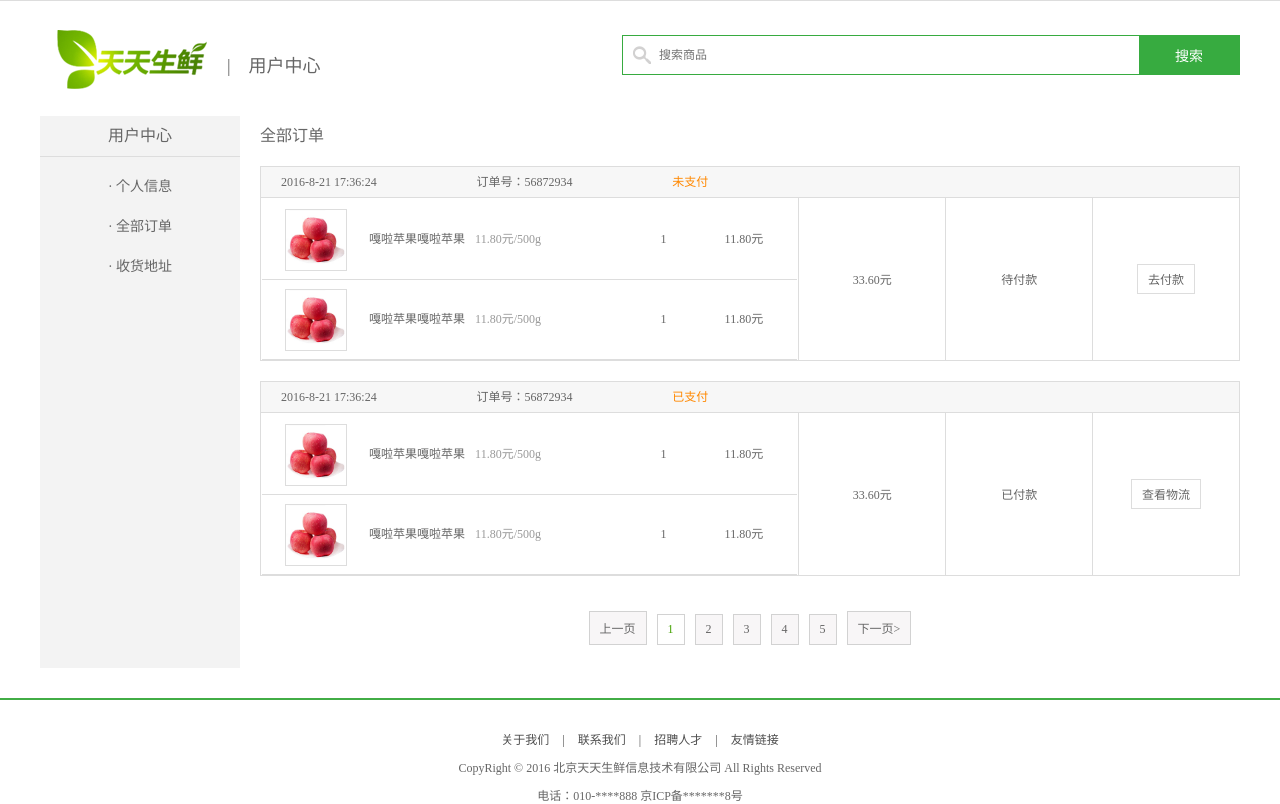
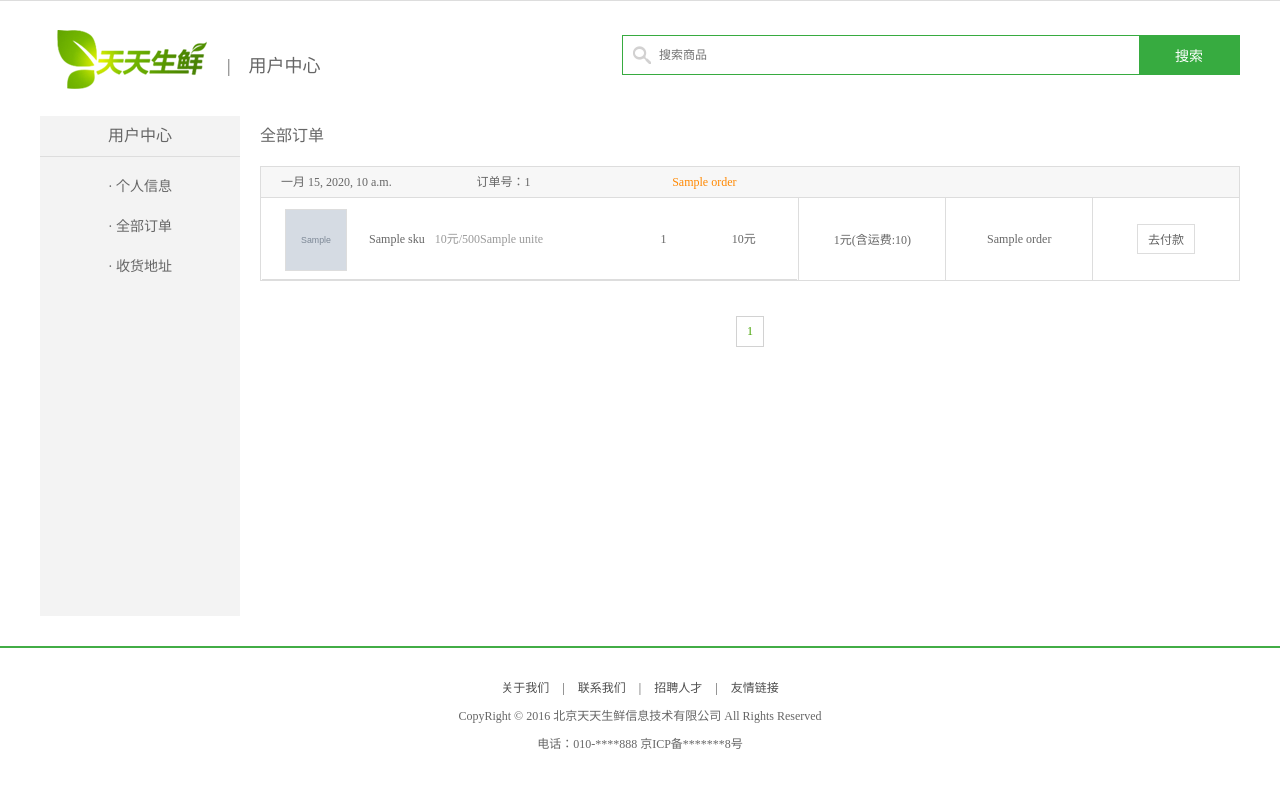
Before and after one commit to GSFNE/b-b-b, a Django app: template DailyFrsh/templates/user_center_order.html in a window 1280 px wide. Shown: the part 29-833 px from the top of the page. After the commit the page ends 778 px from the top, so only its background shows below. Run offline with Django 3.2, Linux system fonts and the light colour scheme; the template is opened without the code that fills it: most values are stand-ins (such as "Sample title", 1, 10 or a date in 2020); grey boxes marked "Sample" are stand-in pictures; parts of the project's set-up code (start-up, migrations or seed data) failed here and were passed over.

Commit message:
SDK接口链接支付宝，支付宝页面

```diff
--- a/DailyFrsh/DailyFrsh/settings.py
+++ b/DailyFrsh/DailyFrsh/settings.py
@@ -156,7 +156,7 @@ CACHES = {
 # 设置session储存在缓存中
 SESSION_ENGINE = "django.contrib.sessions.backends.cache"
 SESSION_CACHE_ALIAS = "default"
-# 指定登陆url的路径
+# 指定登陆url的路径  配合utils里面的mixin.py文件， 需要登陆才能访问的页面，先要跳转登陆页面
 LOGIN_URL = '/user/login'
 
 # 指定django上传文件的存储类  --> 这里用 FastDFS 存储文件
@@ -168,4 +168,5 @@ FDFS_CLIENT_CONF = './utils/fdfs/client.conf'
 # 指定fdfs服务器nginx服务的地址, 写fastdfs运行的主机的ip 和 端口号
 FDFS_NGINX_URL = 'http://192.168.102.131:8888/'
 
+
 # 配置搜索框的文件
--- a/DailyFrsh/apps/order/urls.py
+++ b/DailyFrsh/apps/order/urls.py
@@ -1,7 +1,8 @@
 from django.conf.urls import url
-from apps.order.views import OrderPlaceView, OrderCommitView
+from apps.order.views import OrderPlaceView, OrderCommitView, OrderPayView
 
 urlpatterns = [
     url(r'^place$', OrderPlaceView.as_view(), name='place'),  # 提交订单， 要跳转的页面
     url(r'^commit$', OrderCommitView.as_view(), name='commit'),  # 订单创建
+    url(r'', OrderPayView.as_view(), name='pay'),   # 订单支付
 ]
--- a/DailyFrsh/apps/user/urls.py
+++ b/DailyFrsh/apps/user/urls.py
@@ -9,7 +9,7 @@ urlpatterns = [
 
     url(r'^logout$', LogoutView.as_view(), name='logout'),  # 用户退出
 
-    url(r'^$', UserinfoView.as_view(), name='user') , # 用户中心
+    url(r'^$', UserinfoView.as_view(), name='user'),  # 用户中心
     url(r'^address$', UseraddressView.as_view(), name='address'),  # 用户地址
-    url(r'^order$', UserorderView.as_view(), name='order'),  # 用户订单
+    url(r'^order/(?P<page>\d+)$', UserorderView.as_view(), name='order'),  # 用户订单
 ]
--- a/DailyFrsh/templates/base.html
+++ b/DailyFrsh/templates/base.html
@@ -35,7 +35,7 @@
 					<span>|</span>
 					<a href="{% url 'cart:show' %}">我的购物车</a>
 					<span>|</span>
-					<a href="{% url 'user:order' %}">我的订单</a>
+					<a href="{% url 'user:order' 1 %}">我的订单</a>
 				</div>
 			</div>
 		</div>
--- a/DailyFrsh/templates/base_user_center.html
+++ b/DailyFrsh/templates/base_user_center.html
@@ -8,7 +8,7 @@
 			<h3>用户中心</h3>
 			<ul>
 				<li><a href="{% url 'user:user' %}" {% if page == 'user' %}class="active"{% endif %}>· 个人信息</a></li>
-				<li><a href="{% url 'user:order' %}" {% if page == 'order' %}class="active"{% endif %}>· 全部订单</a></li>
+				<li><a href="{% url 'user:order' 1 %}" {% if page == 'order' %}class="active"{% endif %}>· 全部订单</a></li>
 				<li><a href="{% url 'user:address' %}" {% if page == 'address' %}class="active"{% endif %}>· 收货地址</a></li>
 			</ul>
 		</div>
--- a/DailyFrsh/templates/user_center_info.html
+++ b/DailyFrsh/templates/user_center_info.html
@@ -20,7 +20,7 @@
 					<ul class="goods_type_list clearfix">
                         {% for sku in skus %}
 				        <li>
-                            <a href="detail.html"><img src="{{ sku.image.url }}"></a>
+                            <a href="{% url 'goods:detail' sku.id %}"><img src="{{ sku.image.url }}"></a>
                             <h4><a href="detail.html">{{ sku.name }}</a></h4>
                             <div class="operate">
                                 <span class="prize">￥{{ sku.price }}</span>
--- a/DailyFrsh/templates/user_center_order.html
+++ b/DailyFrsh/templates/user_center_order.html
@@ -2,74 +2,79 @@
 {% load staticfiles %}
 {% block right_content %}
 		<div class="right_content clearfix">
+                {% csrf_token %}
 				<h3 class="common_title2">全部订单</h3>
+                {% for order in order_page %}
 				<ul class="order_list_th w978 clearfix">
-					<li class="col01">2016-8-21 17:36:24</li>
-					<li class="col02">订单号：56872934</li>
-					<li class="col02 stress">未支付</li>
-				</ul>
-
-				<table class="order_list_table w980">
-					<tbody>
-						<tr>
-							<td width="55%">
-								<ul class="order_goods_list clearfix">
-									<li class="col01"><img src="{% static 'images/goods02.jpg' %}"></li>
-									<li class="col02">嘎啦苹果嘎啦苹果<em>11.80元/500g</em></li>
-									<li class="col03">1</li>
-									<li class="col04">11.80元</li>
-								</ul>
-								<ul class="order_goods_list clearfix">
-									<li class="col01"><img src="{% static 'images/goods02.jpg' %}"></li>
-									<li class="col02">嘎啦苹果嘎啦苹果<em>11.80元/500g</em></li>
-									<li class="col03">1</li>
-									<li class="col04">11.80元</li>
-								</ul>
-							</td>
-							<td width="15%">33.60元</td>
-							<td width="15%">待付款</td>
-							<td width="15%"><a href="#" class="oper_btn">去付款</a></td>
-						</tr>
-					</tbody>
-				</table>
-
-				<ul class="order_list_th w978 clearfix">
-					<li class="col01">2016-8-21 17:36:24</li>
-					<li class="col02">订单号：56872934</li>
-					<li class="col02 stress">已支付</li>
+					<li class="col01">{{ order.create_time }}</li>
+					<li class="col02">订单号：{{ order.order_id }}</li>
+					<li class="col02 stress">{{ order.status_name }}</li>
 				</ul>
 				<table class="order_list_table w980">
 					<tbody>
 						<tr>
 							<td width="55%">
+                                {% for order_sku in order.order_skus %}
 								<ul class="order_goods_list clearfix">
-									<li class="col01"><img src="{% static 'images/goods02.jpg' %}"></li>
-									<li class="col02">嘎啦苹果嘎啦苹果<em>11.80元/500g</em></li>
-									<li class="col03">1</li>
-									<li class="col04">11.80元</li>
+									<li class="col01"><img src="{{ order_sku.sku.image.url }}"></li>
+									<li class="col02">{{ order_sku.sku.name }}<em>{{ order_sku.price }}元/500{{ order_sku.sku.unite }}</em></li>
+									<li class="col03">{{ order_sku.count }}</li>
+									<li class="col04">{{ order_sku.amount }}元</li>
 								</ul>
-								<ul class="order_goods_list clearfix">
-									<li class="col01"><img src="{% static 'images/goods02.jpg' %}"></li>
-									<li class="col02">嘎啦苹果嘎啦苹果<em>11.80元/500g</em></li>
-									<li class="col03">1</li>
-									<li class="col04">11.80元</li>
-								</ul>
+                                {% endfor %}
 							</td>
-							<td width="15%">33.60元</td>
-							<td width="15%">已付款</td>
-							<td width="15%"><a href="#" class="oper_btn">查看物流</a></td>
+							<td width="15%">{{ order.total_amount}}元(含运费:{{ order.transit_price }})</td>
+							<td width="15%">{{ order.status_name }}</td>
+							<td width="15%"><a href="#" order_id="{{ order.order_id }}" status="{{ order.order_status }}" class="oper_btn">去付款</a></td>
 						</tr>
 					</tbody>
 				</table>
-
+                {% endfor %}
 				<div class="pagenation">
-					<a href="#">上一页</a>
-					<a href="#" class="active">1</a>
-					<a href="#">2</a>
-					<a href="#">3</a>
-					<a href="#">4</a>
-					<a href="#">5</a>
-					<a href="#">下一页></a>
+                    {% if order_page.has_previous %}
+					<a href="{% url 'user:order' order_page.previous_page_number %}">上一页</a>
+                    {% endif %}
+                    {% for pindex in order_page.paginator.page_range %}
+                        {% if pindex == order_page.number %}
+					    <a href="{% url 'user:order' pindex %}" class="active">{{ pindex }}</a>
+                        {% else %}
+					    <a href="{% url 'user:order' pindex %}">{{ pindex }}</a>
+                        {% endif %}
+					{% endfor %}
+                    {% if order_page.has_next %}
+					<a href="{% url 'user:order' order_page.next_page_number %}">下一页></a>
+                    {% endif %}
 				</div>
 		</div>
 {% endblock right_content %}
+{% block bottomfiles %}
+    <script src="{% static 'js/jquery-1.12.4.min.js' %}"></script>
+    <script>
+    $('.oper_btn').click(function () {
+        // 获取订单支付状态
+        status = $(this).attr('status')
+        if (status == 1){
+            // 订单未支付
+            // 获取订单id
+            order_id = $(this).attr('order_id')
+            csrf = $('input[name="csrfmiddlewaretoken"]').val()
+            // 组织参数
+            params = {'order_id':order_id, 'csrfmiddlewaretoken':csrf}
+            // 发起ajax post请求，访问/order/pay, 传递参数：order_id
+            $.post('/order/pay', params, function (data) {
+                // 进行操作
+                if (data.res == 3){
+                    // 打开支付页面
+                    window.open(data.pay_url)
+                }
+                else{
+                    alert(data.errmsg)
+                }
+            })
+        }
+        else{
+            // 其他操作
+        }
+    })
+    </script>
+{% endblock bottomfiles %}
```
Also changed, not shown: DailyFrsh/apps/order/views.py (+245 -42 lines), DailyFrsh/apps/user/views.py (+61 -2 lines), 2 other files.
